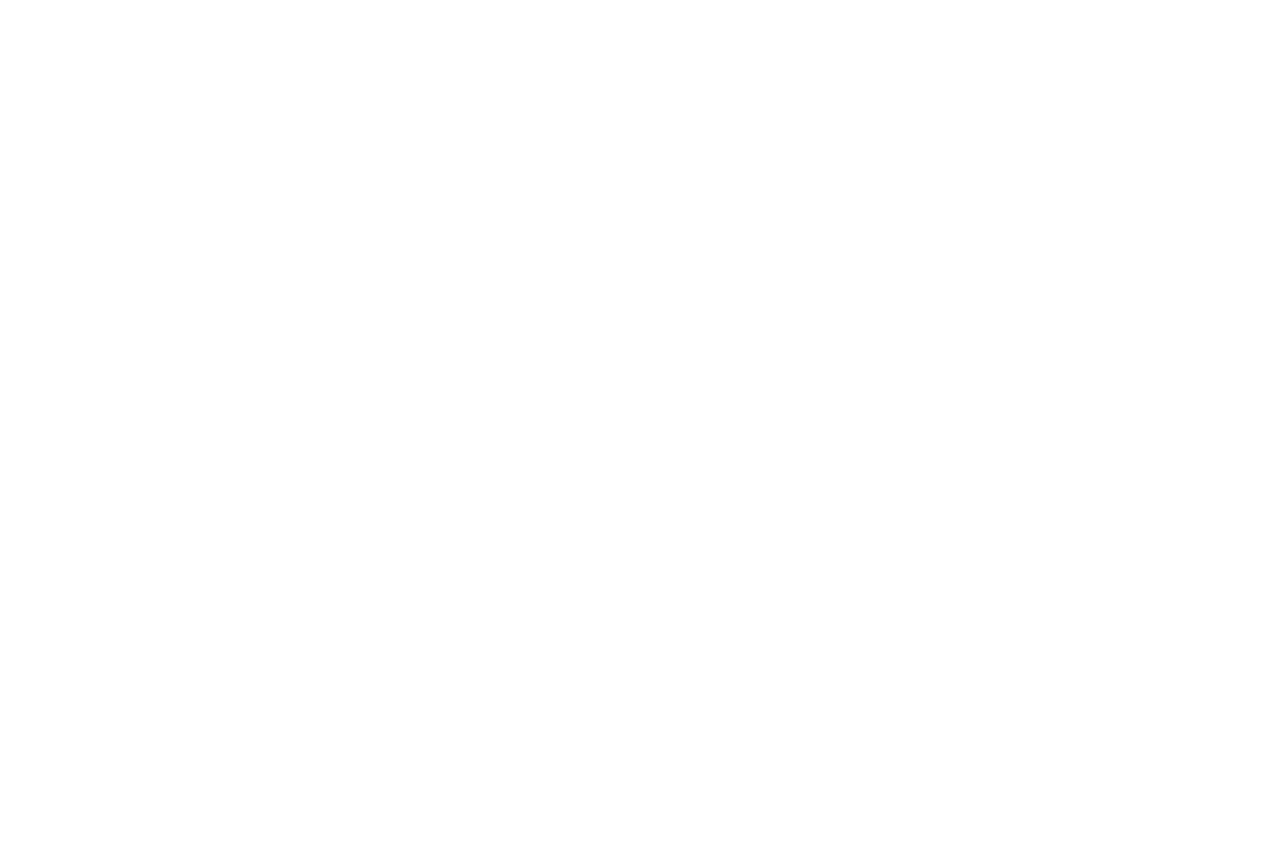
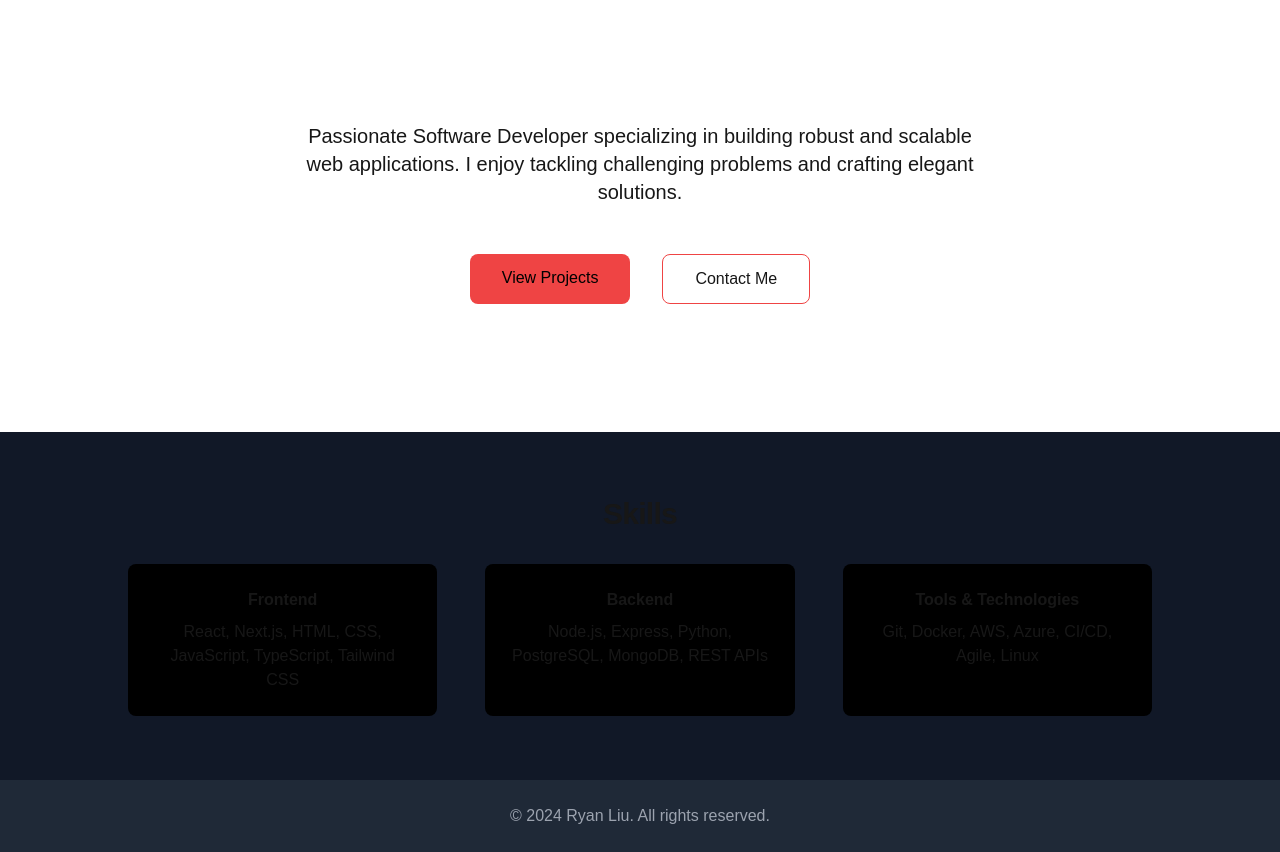
Before and after one commit to rliu2400/rliu.xyz, a Next.js app: page /home in a window 1280 px wide. Before the commit this address had no page. Shown: the part 530-1382 px from the top of the page. Before the commit the page ends 860 px from the top, so only its background shows below. Built offline with nearby package versions, Linux system fonts and the light colour scheme; a web font is replaced by a local one.

Commit message:
new home page

```diff
--- /dev/null
+++ b/src/app/home/page.tsx
@@ -0,0 +1,95 @@
+// app/page.tsx
+import Link from "next/link";
+import { Metadata } from "next";
+import NameAnimation from "../../components/NameAnimation";
+
+export const metadata: Metadata = {
+    title: "Ryan Liu - Developer Portfolio",
+    description: "A showcase of Ryan Liu's development projects and skills.",
+};
+
+const SkillCard = ({ title, skills }: { title: string; skills: string }) => (
+    <div className="bg-black p-6 rounded-lg text-center">
+        <h3 className="font-semibold mb-2">{title}</h3>
+        <p>{skills}</p>
+    </div>
+);
+
+export default function Home() {
+    return (
+        <main className="text-red min-h-screen flex flex-col">
+            {/* Hero Section */}
+            <section className="flex-grow flex flex-col items-center justify-center py-20 px-8 md:py-32">
+                {" "}
+                {/* Added more padding on larger screens */}
+                <NameAnimation />
+                <p className="text-lg md:text-xl mb-12 text-center max-w-2xl leading-relaxed">
+                    {" "}
+                    {/* Added max-width and leading */}
+                    Passionate Software Developer specializing in building
+                    robust and scalable web applications. I enjoy tackling
+                    challenging problems and crafting elegant solutions.
+                </p>
+                <div className="flex space-x-6 md:space-x-8">
+                    {" "}
+                    {/* Increased spacing */}
+                    <Link
+                        href="/projects"
+                        className="bg-red-500 text-black px-8 py-3 rounded-lg font-medium hover:bg-red-600 transition duration-300"
+                    >
+                        {" "}
+                        {/* Added font-medium and transition duration */}
+                        View Projects
+                    </Link>
+                    <Link
+                        href="/contact"
+                        className="border border-red-500 px-8 py-3 rounded-lg font-medium hover:bg-red-500 hover:text-black transition duration-300"
+                    >
+                        {" "}
+                        {/* Added font-medium and transition duration */}
+                        Contact Me
+                    </Link>
+                </div>
+            </section>
+
+            {/* Skills Section */}
+            <section className="bg-gray-900 py-16 px-8">
+                {" "}
+                {/* Increased padding */}
+                <h2 className="text-3xl font-bold mb-8 text-center tracking-tight">
+                    Skills
+                </h2>{" "}
+                {/* Increased font size and added tracking */}
+                <div className="grid grid-cols-1 md:grid-cols-3 gap-12 max-w-5xl mx-auto">
+                    {" "}
+                    {/* Added max-width and mx-auto for centering */}
+                    <SkillCard
+                        title="Frontend"
+                        skills="React, Next.js, HTML, CSS, JavaScript, TypeScript, Tailwind CSS"
+                    />{" "}
+                    {/* Added Tailwind CSS */}
+                    <SkillCard
+                        title="Backend"
+                        skills="Node.js, Express, Python, PostgreSQL, MongoDB, REST APIs"
+                    />{" "}
+                    {/* Added REST APIs */}
+                    <SkillCard
+                        title="Tools & Technologies"
+                        skills="Git, Docker, AWS, Azure, CI/CD, Agile, Linux"
+                    />{" "}
+                    {/* Improved category and added more tools */}
+                </div>
+            </section>
+
+            {/* Footer */}
+            <footer className="bg-gray-800 py-6 text-center text-gray-400">
+                {" "}
+                {/* Improved styling */}
+                <p>
+                    &copy; {new Date().getFullYear()} Ryan Liu. All rights
+                    reserved.
+                </p>
+            </footer>
+        </main>
+    );
+}
```
